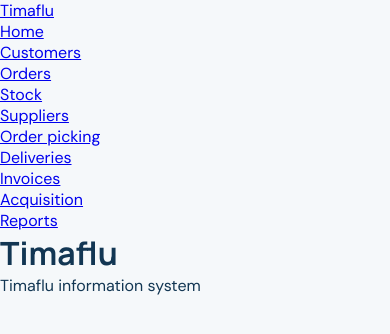
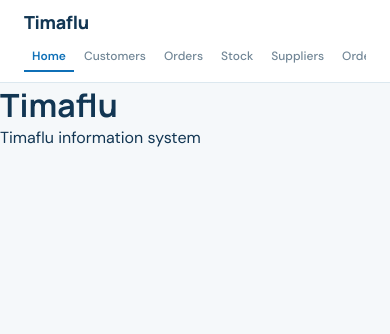
Before and after one commit to ViktorQorri/Project-Timaflu, a Flask app: page / in a window 390 px wide. Shown: the top 334 px of the page. Run offline with Flask 3, Linux system fonts and the light colour scheme.

Commit message:
styling nav

```diff
--- /dev/null
+++ b/code/frontend/static/css/Nav.css
@@ -0,0 +1,157 @@
+/* ============================================================
+   Nav.css — navigatie voor het Timaflu-medewerkersportaal
+   Gebruikt de tokens uit style.css (:root variabelen).
+   ============================================================ */
+
+/* ---------- Header / navigatiebalk ---------- */
+
+.site-header {
+  display: flex;
+  align-items: center;
+  justify-content: space-between;
+  gap: 24px;
+  height: 78px;
+  padding: 0 var(--page-padding);
+  background: var(--color-surface);
+  border-bottom: 1px solid var(--color-line);
+  position: sticky;
+  top: 0;
+  z-index: 100;
+}
+
+/* ---------- Merknaam / logo ---------- */
+
+.site-name {
+  font-family: var(--font-heading);
+  font-size: 22px;
+  font-weight: 800;
+  letter-spacing: -0.02em;
+  color: var(--color-navy);
+  text-decoration: none;
+  white-space: nowrap;
+  transition: color 0.15s ease;
+}
+
+.site-name:hover {
+  color: var(--color-primary);
+}
+
+/* ---------- Navigatielijst ---------- */
+
+.site-header nav ul {
+  display: flex;
+  align-items: center;
+  gap: 4px;
+  list-style: none;
+  margin: 0;
+  padding: 0;
+}
+
+.site-header nav li {
+  margin: 0;
+  padding: 0;
+}
+
+/* ---------- Navigatielinks ---------- */
+
+.site-header nav a {
+  display: inline-block;
+  padding: 8px 12px;
+  font-family: var(--font-body);
+  font-size: 14px;
+  font-weight: 500;
+  color: var(--color-text-muted);
+  text-decoration: none;
+  border-radius: var(--radius);
+  border-bottom: 2px solid transparent;
+  transition: color 0.15s ease, border-color 0.15s ease, background 0.15s ease;
+}
+
+.site-header nav a:hover {
+  color: var(--color-primary);
+  background: var(--color-primary-light);
+}
+
+.site-header nav a:focus-visible {
+  outline: 2px solid var(--color-primary);
+  outline-offset: 2px;
+}
+
+/* ---------- Actieve pagina ---------- */
+
+.site-header nav a[aria-current="page"] {
+  color: var(--color-primary);
+  font-weight: 600;
+  border-bottom-color: var(--color-primary);
+  border-radius: var(--radius) var(--radius) 0 0;
+  background: transparent;
+}
+
+/* ---------- Tablet (tot ~1100px) ---------- */
+
+@media (max-width: 1100px) {
+  .site-header {
+    gap: 16px;
+    height: 70px;
+  }
+
+  .site-header nav a {
+    padding: 8px 9px;
+    font-size: 13px;
+  }
+
+  .site-name {
+    font-size: 20px;
+  }
+}
+
+/* ---------- Mobiel (tot ~760px) ---------- */
+
+@media (max-width: 760px) {
+  .site-header {
+    flex-wrap: wrap;
+    height: auto;
+    padding: 12px var(--page-padding);
+    gap: 8px;
+  }
+
+  /* Navigatie schuift onder de merknaam en scrollt horizontaal */
+  .site-header nav {
+    width: 100%;
+    overflow-x: auto;
+    -webkit-overflow-scrolling: touch;
+    scrollbar-width: none;
+  }
+
+  .site-header nav::-webkit-scrollbar {
+    display: none;
+  }
+
+  .site-header nav ul {
+    flex-wrap: nowrap;
+    gap: 2px;
+  }
+
+  .site-header nav a {
+    white-space: nowrap;
+    padding: 7px 10px;
+    font-size: 13px;
+  }
+}
+
+/* ---------- Klein mobiel (tot ~430px) ---------- */
+
+@media (max-width: 430px) {
+  .site-header {
+    padding: 10px var(--page-padding);
+  }
+
+  .site-name {
+    font-size: 18px;
+  }
+
+  .site-header nav a {
+    padding: 6px 8px;
+    font-size: 12px;
+  }
+}
--- a/code/frontend/templates/base.html
+++ b/code/frontend/templates/base.html
@@ -8,6 +8,7 @@
   <link rel="preconnect" href="https://fonts.gstatic.com" crossorigin>
   <link rel="stylesheet" href="https://fonts.googleapis.com/css2?family=DM+Sans:wght@400;500;600;700&family=Manrope:wght@500;600;700;800&display=swap">
   <link rel="stylesheet" href="{{ url_for('static', filename='css/style.css') }}">
+  <link rel="stylesheet" href="{{ url_for('static', filename='css/Nav.css') }}">
 </head>
 <body>
   <header class="site-header">
```
